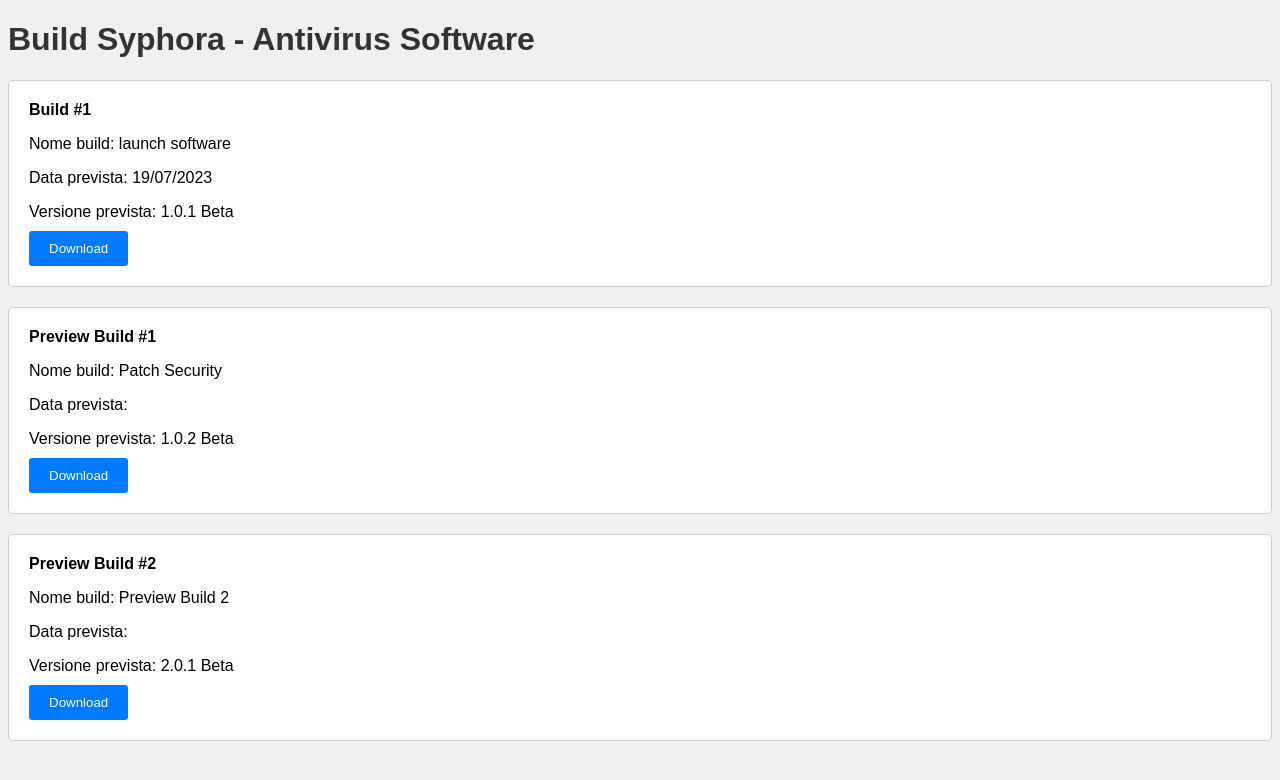
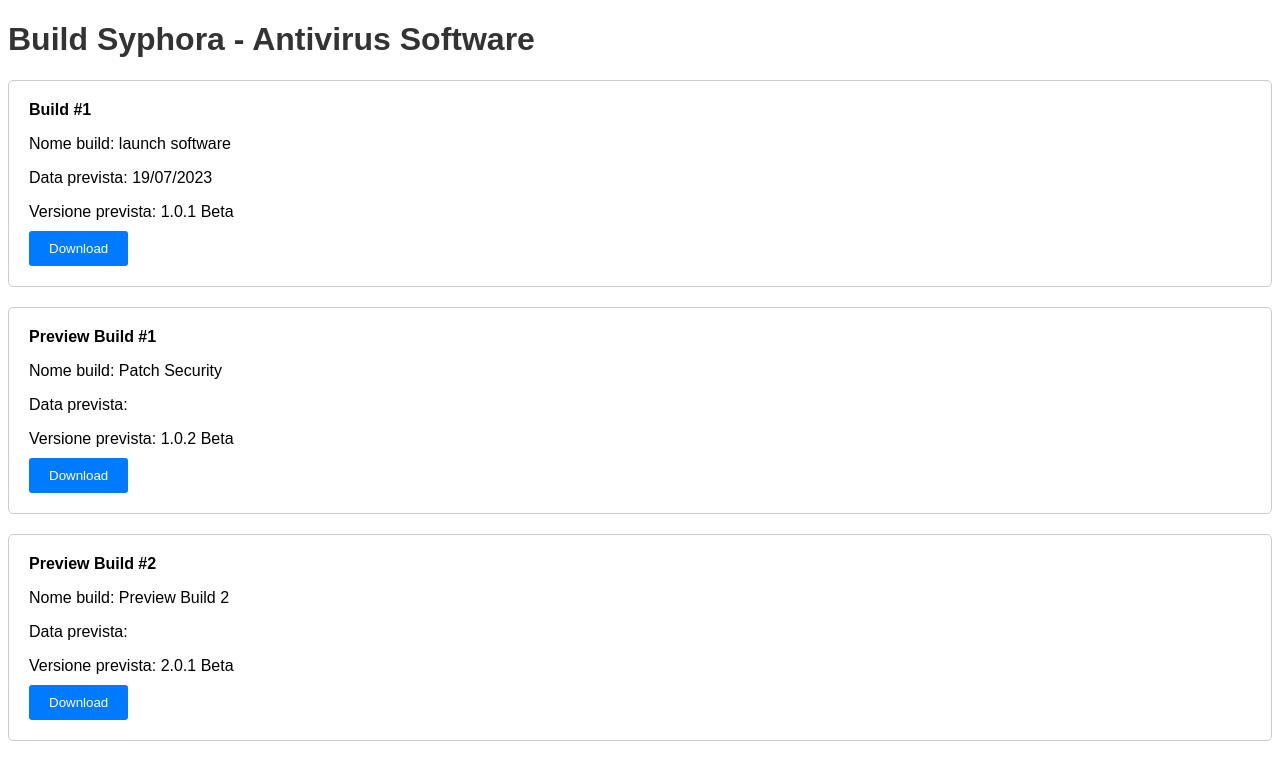
Before and after one commit to skullsThd/syphoraAn.io, a PHP site: page /build.html in a window 1280 px wide. Shown: the top 780 px of the page. Run offline with PHP 8.4, Linux system fonts and the light colour scheme.

Commit message:
Update build.css
Signed-off-by: skullsThd <104901809+skullsThd@users.noreply.github.com>

```diff
--- a/build.css
+++ b/build.css
@@ -1,6 +1,6 @@
 body {
     font-family: Arial, sans-serif;
-    background-color: #f0f0f0;
+    background-color: #03030;
 }
 
 h1 {
```
